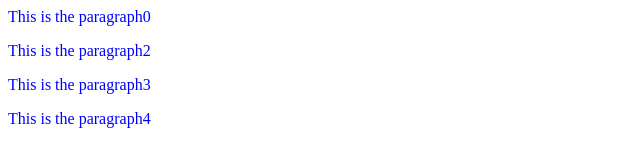
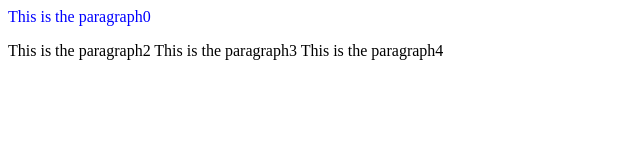
Before and after one commit to durgas4/sshtry, a plain HTML site: page index.html in a window 1280 px wide. Shown: the whole page, without its empty margins (0-640 px from the left). Drawn offline with Linux system fonts and the light colour scheme.

Commit message:
modified p1,p2,p3

```diff
--- a/index.html
+++ b/index.html
@@ -7,9 +7,9 @@
 
 <p> This is the paragraph0</p>
 
-<p> This is the paragraph2</p>
-<p> This is the paragraph3</p>
-<p> This is the paragraph4</p>
+<p1> This is the paragraph2</p1>
+<p2> This is the paragraph3</p2>
+<p3> This is the paragraph4</p>
 
 </body>
 
```
